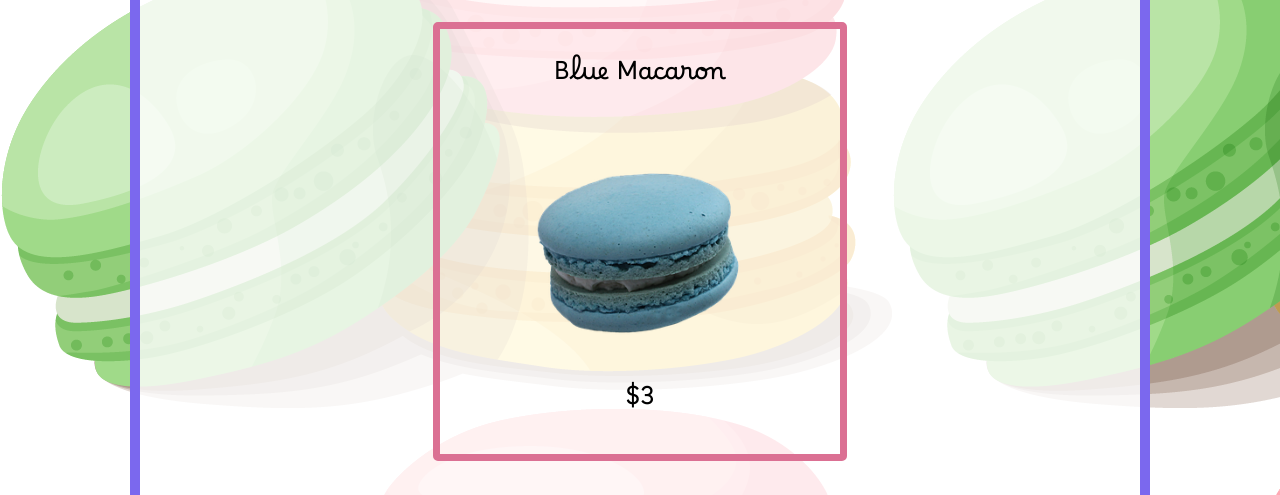
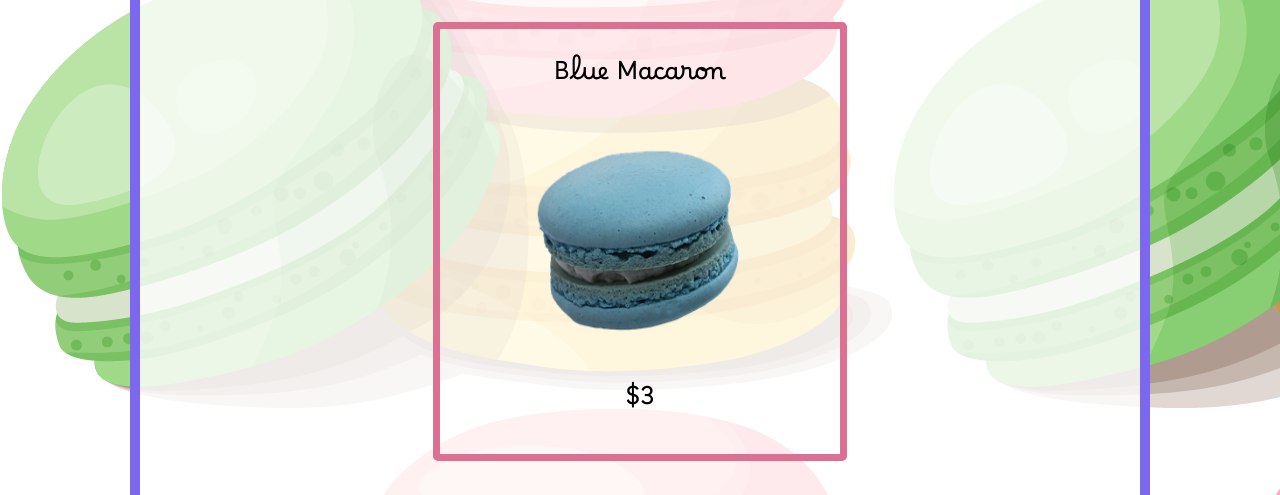
Before and after one commit to MikeFDow/Restaurant-Page, a website built with webpack: page dist/index.html in a window 1280 px wide. Both pictures are taken after a click on the button "Menu". Shown: the part 231-726 px from the top of the page. Built offline with nearby package versions, Linux system fonts and the light colour scheme; a web font is replaced by a local one.

Commit message:
change margin on menuItems

```diff
--- a/src/style.css
+++ b/src/style.css
@@ -98,16 +98,18 @@ body {
     display: flex;
     flex-direction: column;
     align-items: center;
+    justify-content: center;
     padding-top: 25px;
     font-size: 25px;
     margin: 30px;
     font-family: 'titleFont';
+
 }
 
 .menuImages {
     width: 250px;
     height: 250px;
-    margin-top: 50px;
+    margin-top: 25px;
 }
 
 .infoDiv {
```
Also changed, not shown: dist/main.js.
